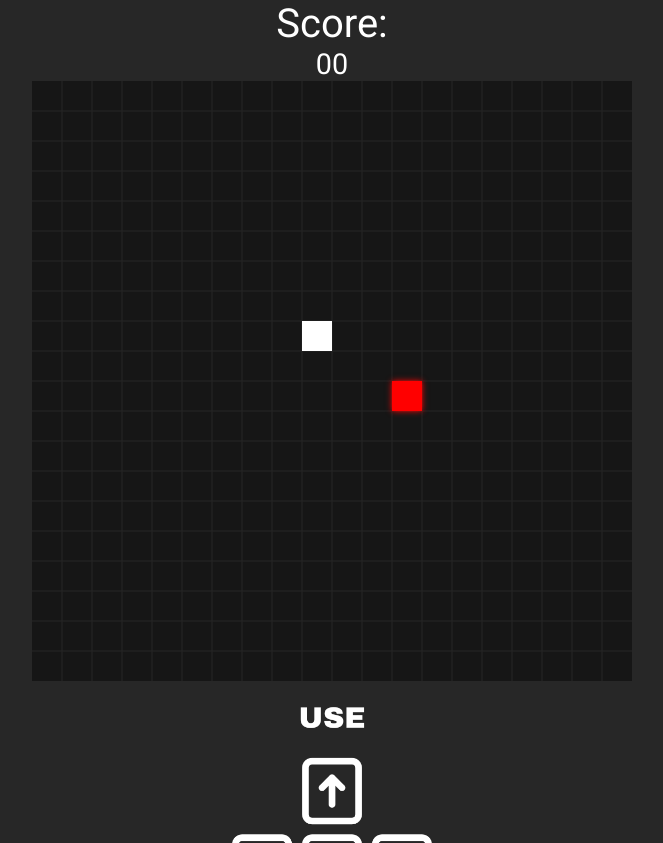
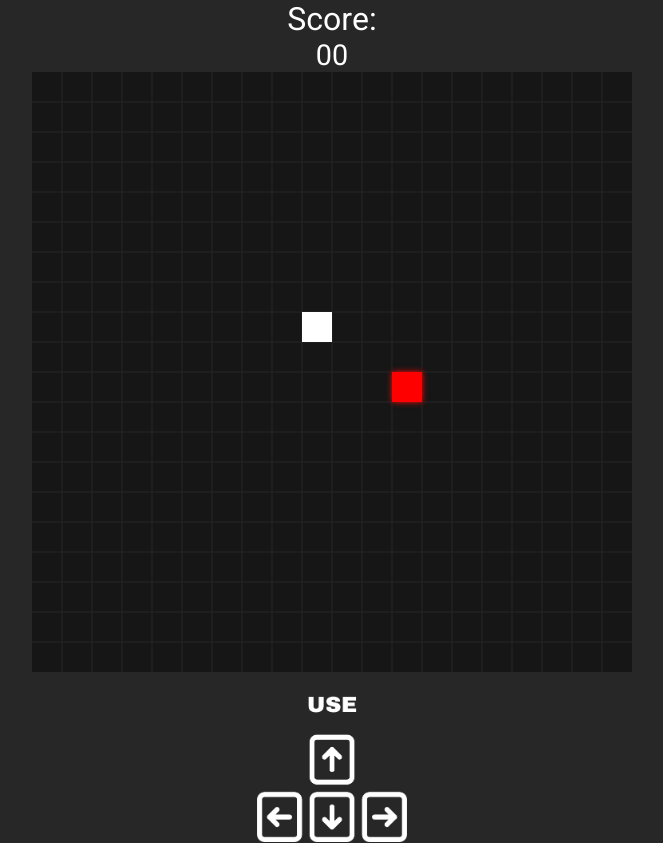
Before and after one commit to OthavioLuis/Snake-Game, a plain HTML site: page index.html in a window 1280 px wide. Shown: the top 843 px of the page, without its empty margins (308-971 px from the left). Drawn offline with nearby package versions, Linux system fonts and the light colour scheme.

Commit message:
Atualização das fonts size

```diff
--- a/css/style.css
+++ b/css/style.css
@@ -30,7 +30,7 @@ canvas {
 
 .score p {
     font-weight: 400;
-    font-size: 2.5rem;
+    font-size: 2rem;
 }
 
 .score--value {
@@ -76,10 +76,10 @@ canvas {
 
 .teclas img {
     margin-top: 20px;
-    width: 200px;
+    width: 150px;
 }
 
 .logo img {
     margin-top: 20px;
-    width: 200px;
+    width: 140px;
 }
```
